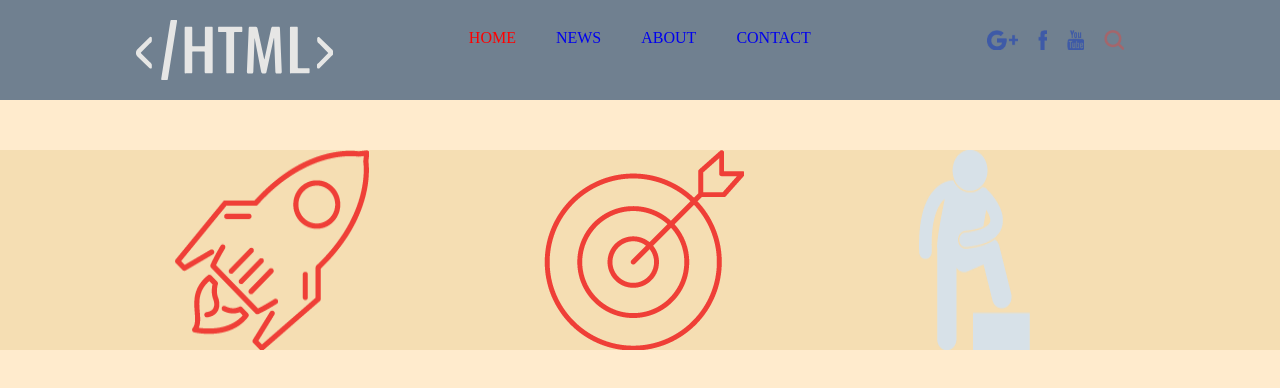
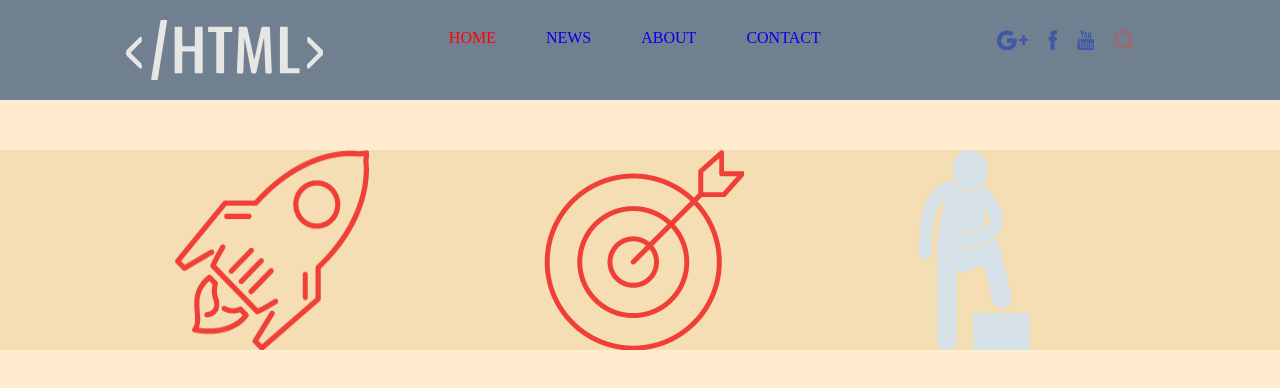
Before and after one commit to NatiaBandzeladze/Davaleba_scss, a website: page index.html in a window 1280 px wide. Drawn offline with Linux system fonts and the light colour scheme.

```diff
--- a/scss/style.scss
+++ b/scss/style.scss
@@ -12,7 +12,7 @@
                 margin-top: 30px;
                 ul{
                     li{
-                        margin-right: 40px;
+                        margin-right: 50px;
                         a{
                             .active{
                                 color: red;
```
Also changed, not shown: css/style.css.
